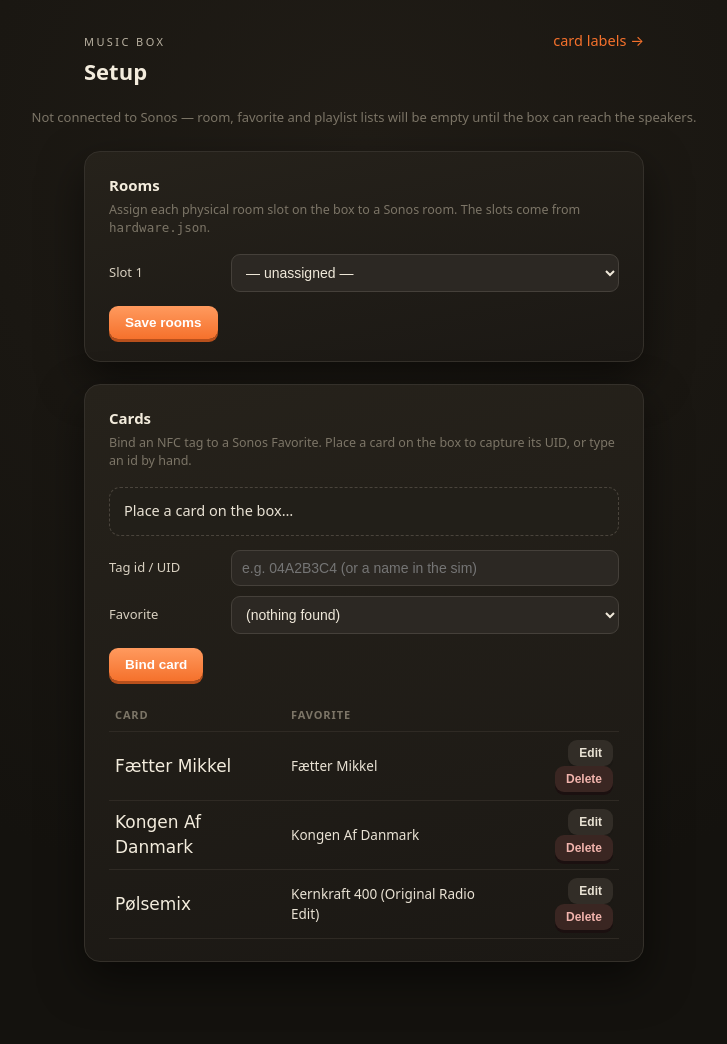
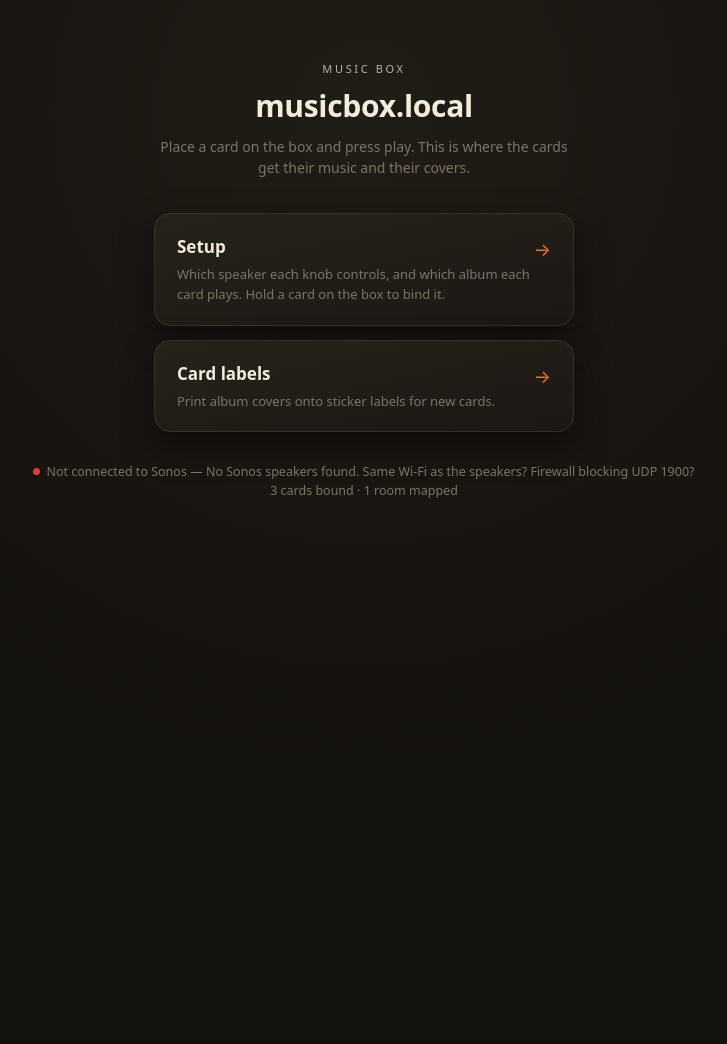
Before and after one commit to alexanderjasper/music-box, a Flask app: page / in a window 1280 px wide. Shown: the whole page, without its empty margins (276-1003 px from the left). After the commit the page ends 498 px from the top, so only its background shows below. Run offline with Flask 3, Linux system fonts and the light colour scheme.

Commit message:
Add a start page at /
Two tiles to setup and card labels, plus the Sonos connection state and how many
cards and rooms are configured. /config keeps its own URL.

Co-Authored-By: Claude Opus 5 <noreply@anthropic.com>

```diff
--- a/software/web/server.py
+++ b/software/web/server.py
@@ -1,8 +1,8 @@
 """The Music Box config app — what the box serves at musicbox.local.
 
-  /          the configuration app:
-               • map each hardware room-slot → a Sonos room
-               • map NFC tags → Sonos Favorites or playlists (live enrollment)
+  /          a start page linking to the two below
+  /config    map each hardware room-slot → a Sonos room, and NFC tags → Sonos
+             Favorites or playlists (live enrollment by holding a card on the box)
   /labels    lay album art onto a sheet of die-cut card labels, ready to print
 
 `create_app(box, ...)` is an app factory so the same routes serve both a laptop
@@ -56,6 +56,10 @@ def create_app(box, *, profile=None, room_map=None, card_path=None, room_path=No
             return []
 
     @app.get("/")
+    def start_page():
+        return render_template("index.html", connected=connected,
+                               connect_error=connect_error or "")
+
     @app.get("/config")
     def config_page():
         return render_template("config.html")
@@ -196,7 +200,7 @@ app = _build_sim_app()  # module-level for gunicorn (web.server:app) and `python
 
 def main():
     port = int(os.environ.get("MUSICBOX_PORT", "8080"))
-    print(f"Open http://localhost:{port}/  (mapping)  ·  /labels  (card labels)")
+    print(f"Open http://localhost:{port}/   (setup · card labels)")
     app.run(host="0.0.0.0", port=port, debug=False)
 
 
--- a/software/web/templates/config.html
+++ b/software/web/templates/config.html
@@ -54,7 +54,7 @@
 <body>
   <div class="topbar">
     <div><div class="pill">Music Box</div><h1>Setup</h1></div>
-    <div><a href="/labels">card labels →</a></div>
+    <div><a href="/">← home</a> &nbsp; <a href="/labels">card labels →</a></div>
   </div>
   <p class="lead" id="conn">Loading…</p>
 
--- /dev/null
+++ b/software/web/templates/index.html
@@ -0,0 +1,75 @@
+<!doctype html>
+<html lang="en">
+<head>
+<meta charset="utf-8">
+<meta name="viewport" content="width=device-width, initial-scale=1">
+<title>Music Box</title>
+<style>
+  :root {
+    --desk: #14120e; --muted: #7c7567; --accent: #f5712c;
+    --ok: #4a9d5b; --err: #e23b3b;
+  }
+  * { box-sizing: border-box; }
+  body { margin: 0; min-height: 100vh; padding: 60px 16px;
+         background: radial-gradient(circle at 50% 14%, #201c16, var(--desk) 70%), var(--desk);
+         color: #e9e2d4; font: 15px/1.55 ui-sans-serif, system-ui, -apple-system, sans-serif;
+         display: flex; flex-direction: column; align-items: center; }
+  .pill { font-size: 11px; letter-spacing: .24em; text-transform: uppercase; color: #b9b1a1; }
+  h1 { font-size: 30px; margin: 6px 0 6px; color: #f3ecdd; letter-spacing: -.01em; }
+  .lead { color: var(--muted); margin: 0 0 34px; font-size: 14px; text-align: center;
+          max-width: 420px; }
+  .tiles { display: grid; gap: 14px; width: 420px; max-width: 100%; }
+  a.tile { display: block; text-decoration: none; color: inherit;
+           background: linear-gradient(168deg, #26221b, #1b1814);
+           border: 1px solid #34302a; border-radius: 16px; padding: 20px 22px;
+           box-shadow: 0 14px 34px rgba(0,0,0,.45); transition: border-color .15s, transform .15s; }
+  a.tile:hover { border-color: var(--accent); transform: translateY(-1px); }
+  a.tile h2 { margin: 0 0 4px; font-size: 17px; color: #f3ecdd; }
+  a.tile p { margin: 0; font-size: 13px; color: var(--muted); }
+  a.tile .go { float: right; color: var(--accent); font-size: 18px; margin-top: 2px; }
+  .status { margin-top: 30px; font-size: 12.5px; color: var(--muted); text-align: center; }
+  .dot { display: inline-block; width: 7px; height: 7px; border-radius: 50%;
+         background: var(--ok); margin-right: 6px; vertical-align: 1px; }
+  .dot.bad { background: var(--err); }
+</style>
+</head>
+<body>
+  <div class="pill">Music Box</div>
+  <h1>musicbox.local</h1>
+  <p class="lead">Place a card on the box and press play. This is where the cards
+  get their music and their covers.</p>
+
+  <div class="tiles">
+    <a class="tile" href="/config">
+      <span class="go">→</span>
+      <h2>Setup</h2>
+      <p>Which speaker each knob controls, and which album each card plays.
+         Hold a card on the box to bind it.</p>
+    </a>
+    <a class="tile" href="/labels">
+      <span class="go">→</span>
+      <h2>Card labels</h2>
+      <p>Print album covers onto sticker labels for new cards.</p>
+    </a>
+  </div>
+
+  <div class="status" id="status">
+    {% if connected %}
+      <span class="dot"></span>Connected to Sonos
+    {% else %}
+      <span class="dot bad"></span>Not connected to Sonos{% if connect_error %} — {{ connect_error }}{% endif %}
+    {% endif %}
+  </div>
+
+<script>
+fetch("/api/config").then(r => r.json()).then(cfg => {
+  const cards = Object.keys(cfg.cards || {}).length;
+  const rooms = Object.values(cfg.room_map || {}).filter(Boolean).length;
+  const bits = [`${cards} card${cards === 1 ? "" : "s"} bound`,
+                `${rooms} room${rooms === 1 ? "" : "s"} mapped`];
+  document.getElementById("status").insertAdjacentHTML(
+    "beforeend", `<br>${bits.join(" · ")}`);
+}).catch(() => {});
+</script>
+</body>
+</html>
--- a/software/web/templates/labels.html
+++ b/software/web/templates/labels.html
@@ -49,7 +49,7 @@
 <body>
 <header>
   <div><div class="pill">Music Box</div><h1>Card labels</h1></div>
-  <div><a href="/">← setup</a></div>
+  <div><a href="/">← home</a></div>
 </header>
 
 <p class="lead">Put album covers on a sheet of 60&nbsp;×&nbsp;60&nbsp;mm sticker
```
Also changed, not shown: software/tests/test_web.py (+3 -1 lines).
